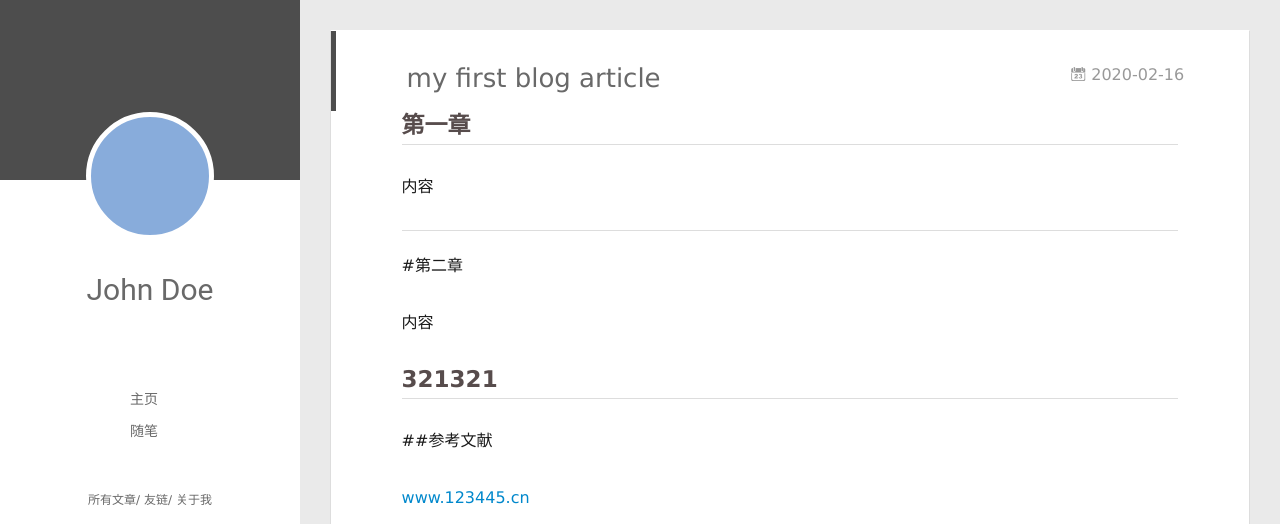
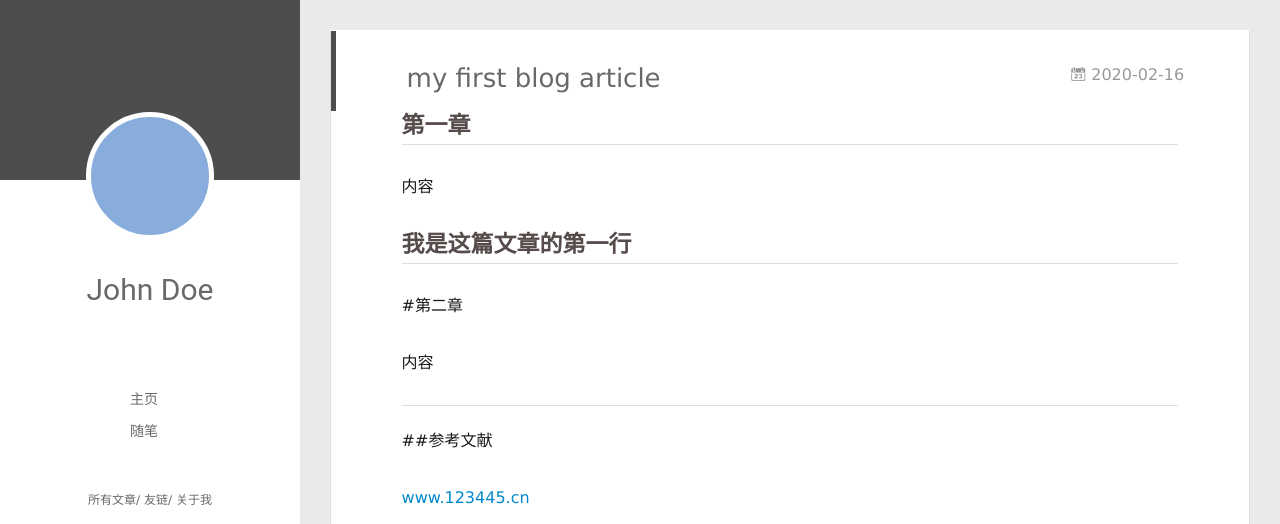
Before and after one commit to adawdas/adawdas.github.io, a plain HTML site: page 2020/02/16/my-first-blog-article/index.html in a window 1280 px wide. Shown: the top 524 px of the page. Drawn offline with Linux system fonts and the light colour scheme; no server answers.

Commit message:
Site updated: 2020-02-16 21:17:43

```diff
--- a/2020/02/16/my-first-blog-article/index.html
+++ b/2020/02/16/my-first-blog-article/index.html
@@ -8,15 +8,15 @@
   <link rel="dns-prefetch" href="http://yoursite.com">
   <title>my first blog article | Hexo</title>
   <meta name="viewport" content="width=device-width, initial-scale=1, maximum-scale=1">
-  <meta name="description" content="第一章内容  #第二章 内容 321321##参考文献 www.123445.cn">
+  <meta name="description" content="第一章内容 我是这篇文章的第一行#第二章 内容  ##参考文献 www.123445.cn">
 <meta property="og:type" content="article">
 <meta property="og:title" content="my first blog article">
 <meta property="og:url" content="http://yoursite.com/2020/02/16/my-first-blog-article/index.html">
 <meta property="og:site_name" content="Hexo">
-<meta property="og:description" content="第一章内容  #第二章 内容 321321##参考文献 www.123445.cn">
+<meta property="og:description" content="第一章内容 我是这篇文章的第一行#第二章 内容  ##参考文献 www.123445.cn">
 <meta property="og:locale" content="en_US">
 <meta property="article:published_time" content="2020-02-16T09:31:31.000Z">
-<meta property="article:modified_time" content="2020-02-16T09:41:03.025Z">
+<meta property="article:modified_time" content="2020-02-16T13:15:52.752Z">
 <meta property="article:author" content="John Doe">
 <meta name="twitter:card" content="summary">
 
@@ -175,10 +175,10 @@
     <div class="article-entry" itemprop="articleBody">
 
         <h2 id="第一章"><a href="#第一章" class="headerlink" title="第一章"></a>第一章</h2><p>内容</p>
+<h2 id="我是这篇文章的第一行"><a href="#我是这篇文章的第一行" class="headerlink" title="我是这篇文章的第一行"></a>我是这篇文章的第一行</h2><p>#第二章</p>
+<p>内容</p>
 <hr>
-<p>#第二章</p>
-<p>内容</p>
-<h2 id="321321"><a href="#321321" class="headerlink" title="321321"></a>321321</h2><p>##参考文献</p>
+<p>##参考文献</p>
 <p><a href="http://www.123445.cn" target="_blank" rel="noopener">www.123445.cn</a></p>
 
 
```
Also changed, not shown: index.html (+3 -3 lines).
